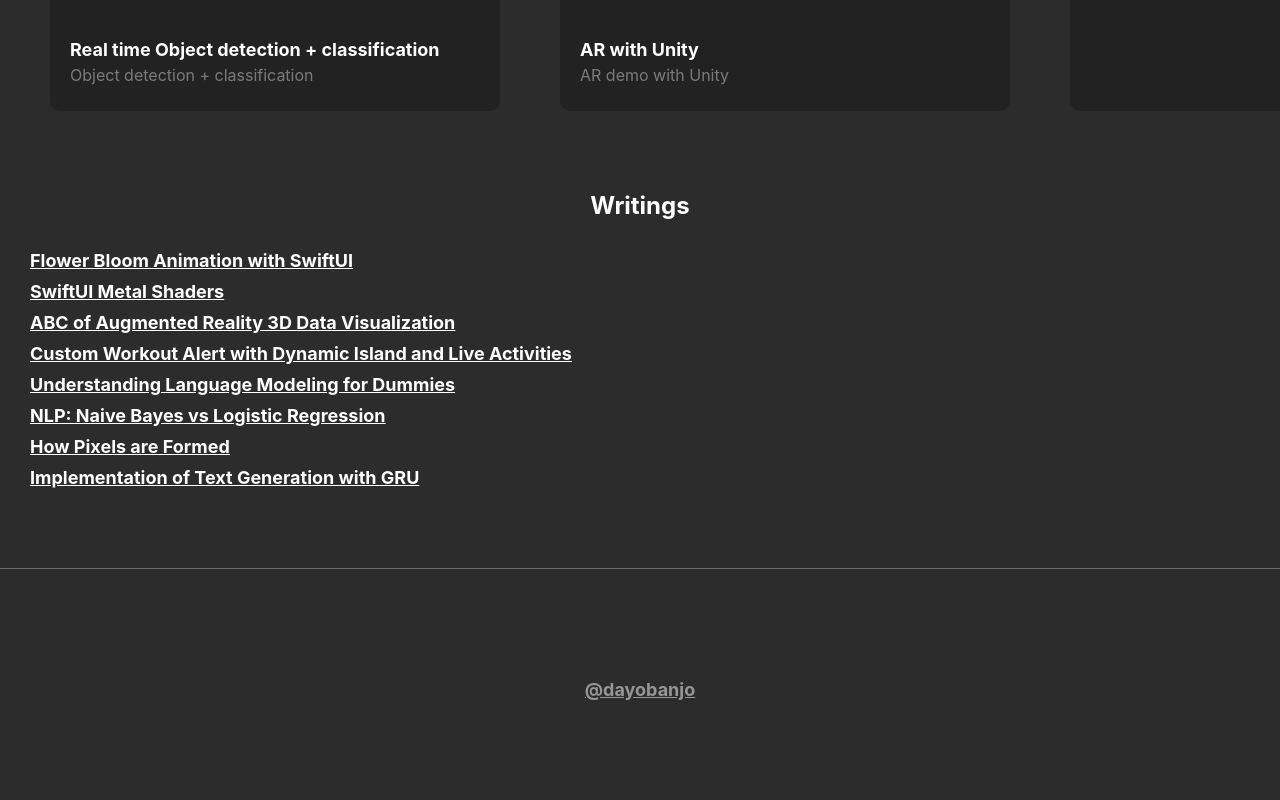
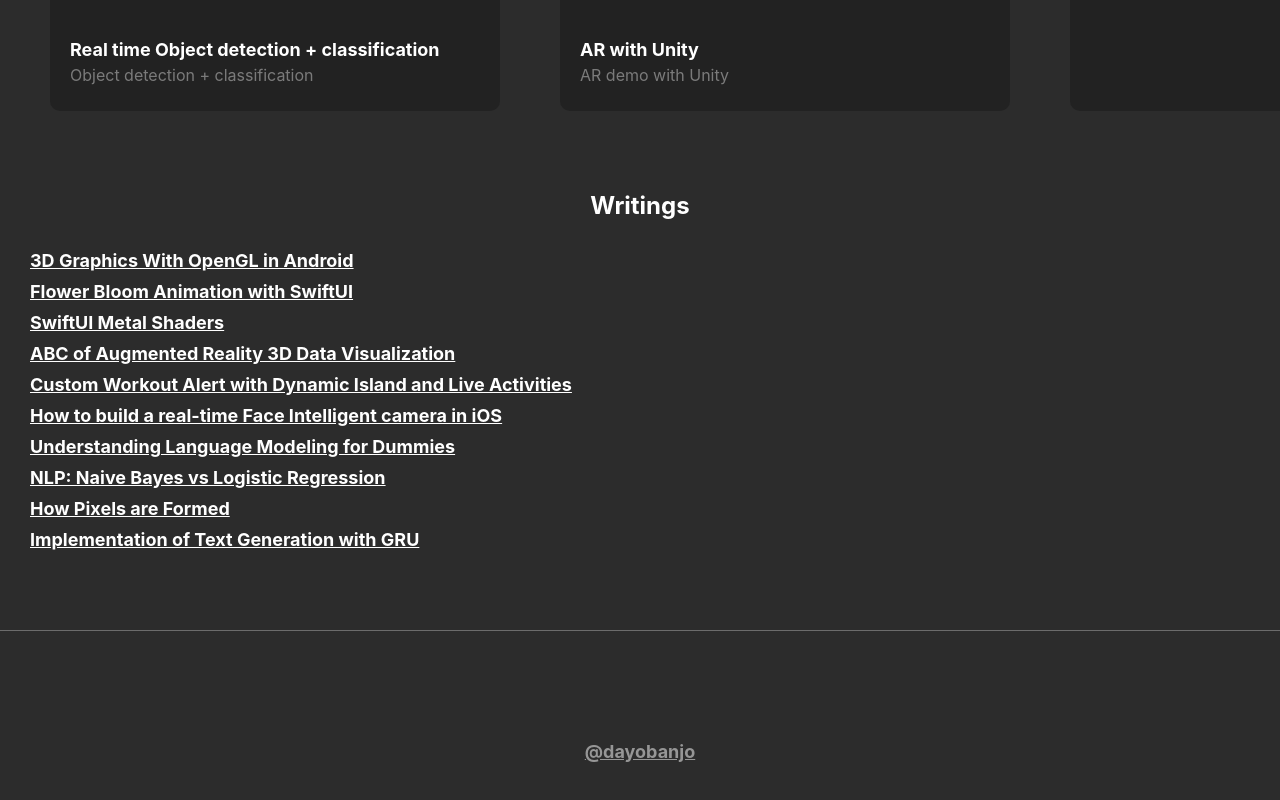
Before and after one commit to banjodayo39/bdayo, a React (Create React App) app: page / in a window 1280 px wide. Shown: the part 1570-2370 px from the top of the page. Before the commit the page ends 2320 px from the top, so only its background shows below. Built offline with nearby package versions, Linux system fonts and the light colour scheme; grey boxes are pictures that could not be loaded.

Commit message:
add new files

```diff
--- a/src/data.js
+++ b/src/data.js
@@ -48,6 +48,10 @@ const projectData = [
 
 export const WritingData = [
     {
+        title: "3D Graphics With OpenGL in Android",
+        link: "https://medium.com/codex/3d-graphics-with-opengl-in-android-5e5d8a4f7d2b"
+    },
+    {
         title: "Flower Bloom Animation with SwiftUI",
         link: "https://banjodayo39.medium.com/flower-bloom-animation-with-swiftui-bfb99a02e901"
     },
@@ -62,6 +66,10 @@ export const WritingData = [
     {
         title: "Custom Workout Alert with Dynamic Island and Live Activities",
         link: "https://banjodayo39.medium.com/customworkout-alert-with-dynamic-island-and-live-activities-ios-16-tutorial-iphone-14-6b29ca1a87a1"
+    },
+    {
+        title: "How to build a real-time Face Intelligent camera in iOS",
+        link: "https://banjodayo39.medium.com/how-to-build-a-real-time-face-intelligent-camera-in-ios-9119a6456d3f"
     },
     {
         title: "Understanding Language Modeling for Dummies",
```
